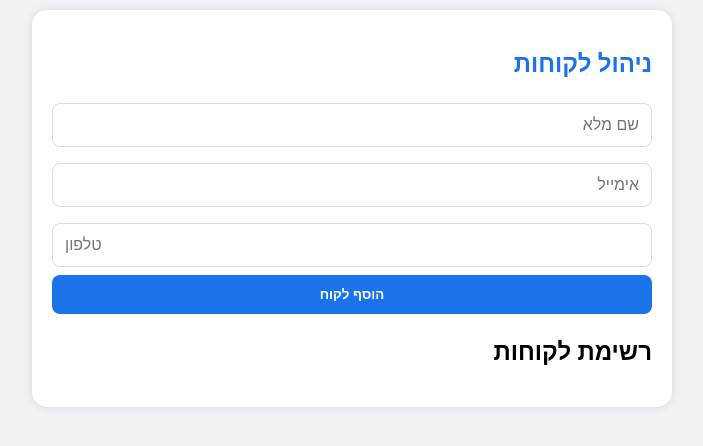
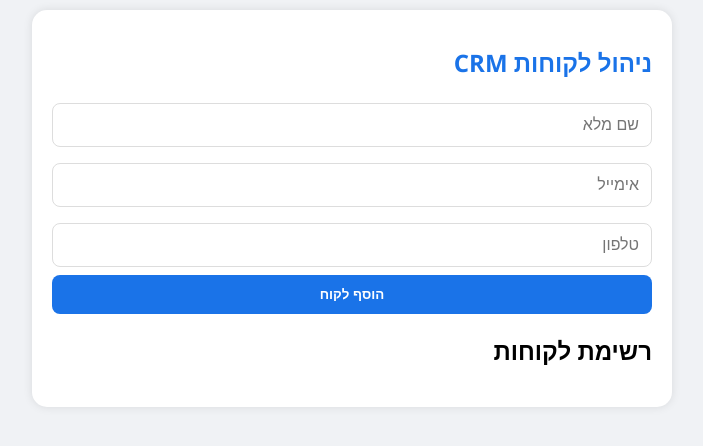
Before and after one commit to Hhttp01/CRMSPro, a plain HTML site: page client/index.html in a window 1280 px wide. Shown: the whole page, without its empty margins (288-991 px from the left). Drawn offline with Linux system fonts and the light colour scheme; no server answers.

Commit message:
Update index.html

```diff
--- a/client/index.html
+++ b/client/index.html
@@ -8,12 +8,12 @@
 </head>
 <body>
     <div class="container">
-        <h1>ניהול לקוחות</h1>
+        <h1>ניהול לקוחות CRM</h1>
 
         <form id="customerForm">
             <input type="text" id="name" placeholder="שם מלא" required>
             <input type="email" id="email" placeholder="אימייל" required>
-            <input type="tel" id="phone" placeholder="טלפון" required>
+            <input type="text" id="phone" placeholder="טלפון" required>
             <button type="submit">הוסף לקוח</button>
         </form>
 
```
